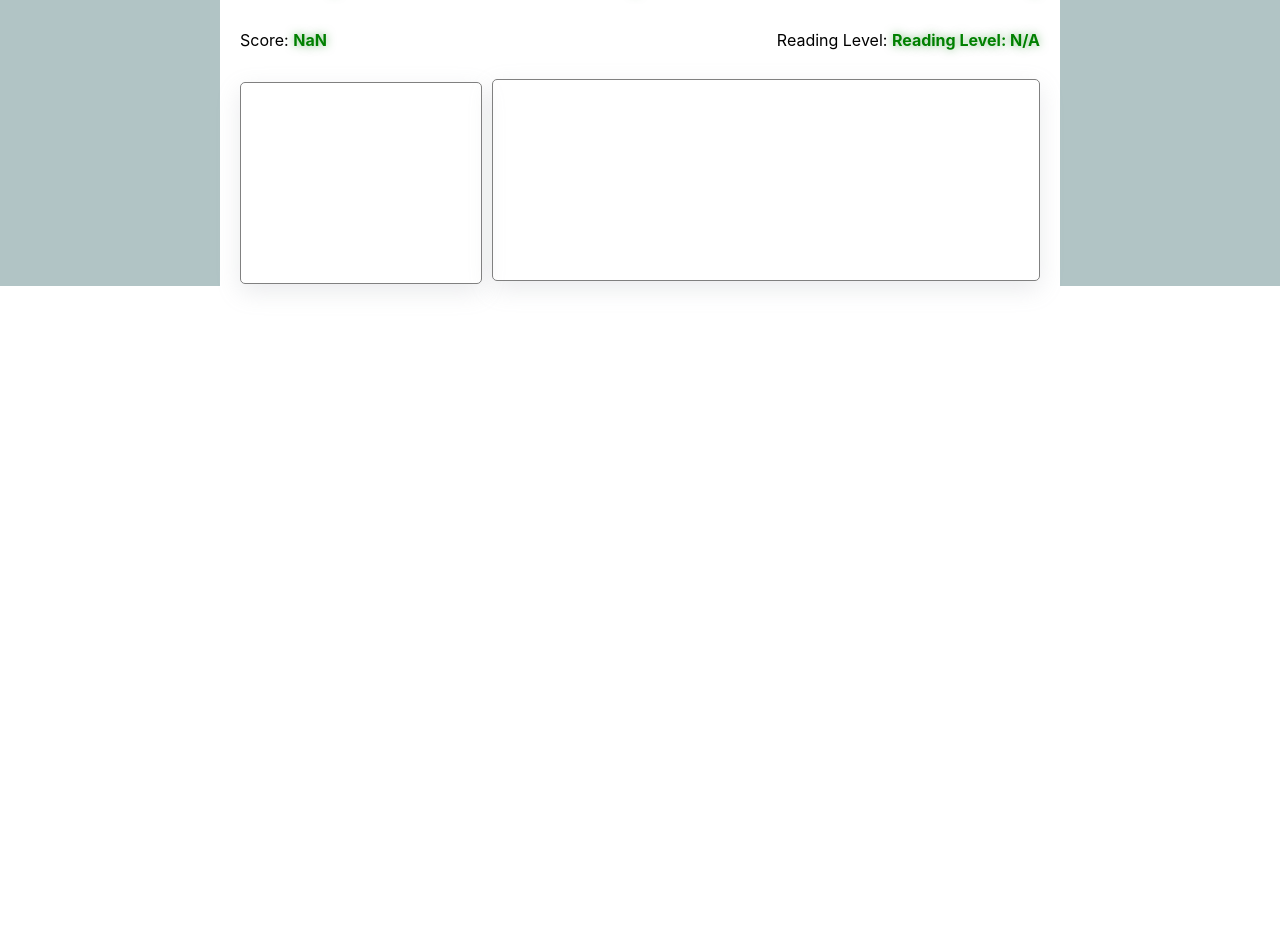
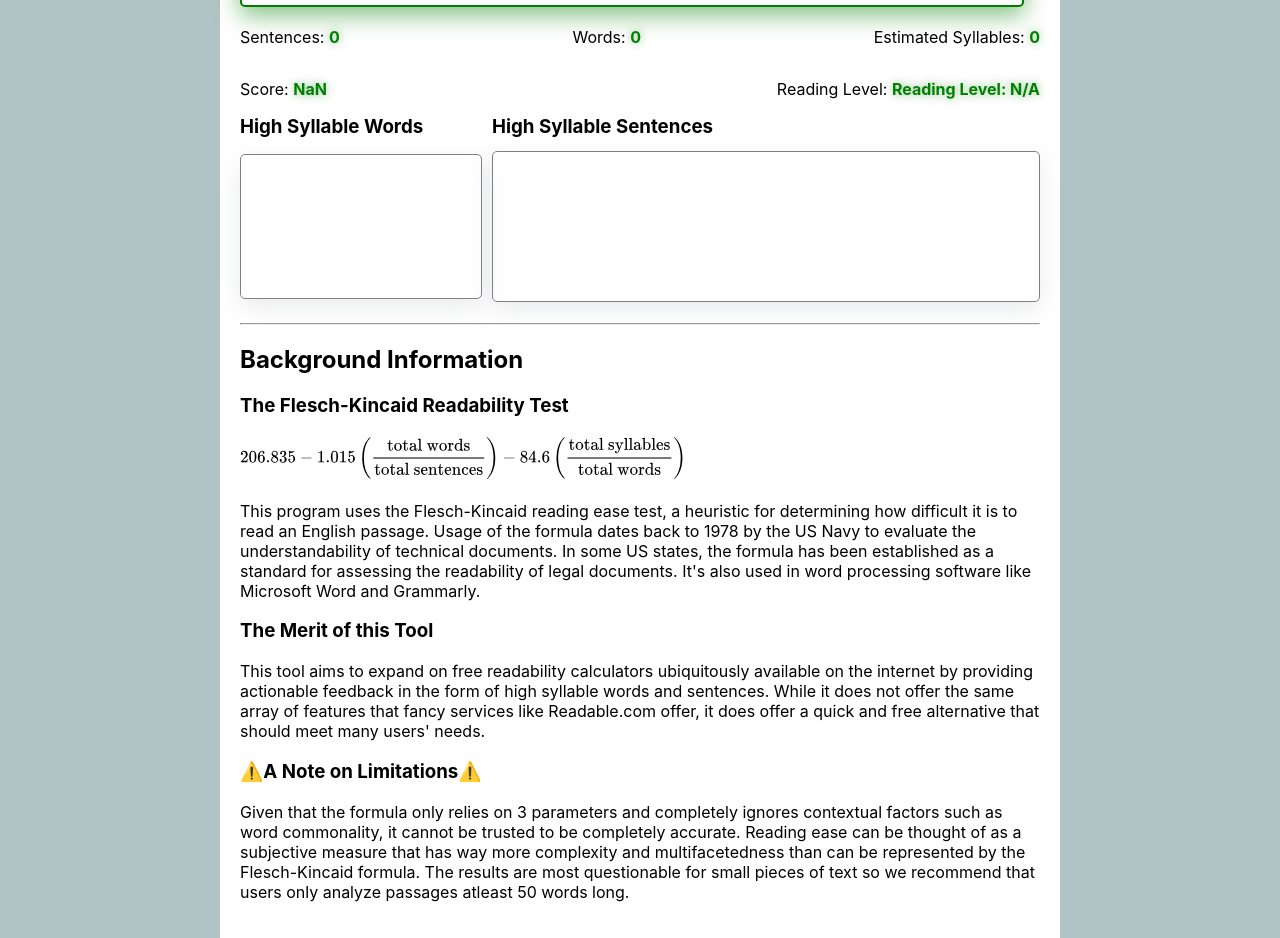
Before and after one commit to rjames187/readability-checker, a React (Create React App) app: page / in a window 1280 px wide. Shown: the part 368-1306 px from the top of the page. Before the commit the page ends 800 px from the top, so only its background shows below. Built offline with nearby package versions, Linux system fonts and the light colour scheme.

Commit message:
write background info content

```diff
--- a/src/App.css
+++ b/src/App.css
@@ -2,6 +2,7 @@
   --r: 0;
   --g: 180;
   --b: 0;
+  scroll-behavior: smooth;
 }
 
 body {
@@ -32,6 +33,7 @@ body {
 }
 
 textarea {
+  margin: 0px;
   border-width: 2px;;
   width: 760px;
   min-height: 200px;
@@ -71,6 +73,19 @@ span.context-color {
   gap: 10px;
 }
 
+.list-title-wrapper {
+  display: flex;
+  flex-direction: column;
+}
+
+.list-title-wrapper:last-child {
+  flex: 1;
+}
+
+.list-title-wrapper > h3 {
+  margin: 0px;
+}
+
 ul {
   overflow: auto;
   border: solid grey 1px;
--- a/src/App.js
+++ b/src/App.js
@@ -3,6 +3,7 @@ import './components/Header';
 import './components/Info';
 import Header from './components/Header';
 import Calc from './components/Calc';
+import Info from './components/Info';
 
 function App() {
   return (
@@ -10,6 +11,7 @@ function App() {
       <div id="content">
         <Header></Header>
         <Calc></Calc>
+        <Info></Info>
       </div>
     </div>
   );
--- a/src/components/Calc.js
+++ b/src/components/Calc.js
@@ -109,12 +109,18 @@ function Calc() {
             <p>Reading Level: <span class="context-color">{getReadingLevel(score)}</span></p>
         </div>
         <div id="hard-lists">
+            <div class="list-title-wrapper">
+                <h3>High Syllable Words</h3>
                 <ul id="hard-words">
                     { hardestWords.map((word) => <li>{word.replace(/[^a-zA-Z-]+/g, "")}</li>) }
                 </ul>
+            </div>
+            <div class="list-title-wrapper">
+                <h3>High Syllable Sentences</h3>
                 <ul id="hard-sentences">
                     { hardestSentences.map((sentence) => <li>{sentence}</li>) }
                 </ul>
+            </div>
         </div>
     </>
   );
--- a/src/components/Header.js
+++ b/src/components/Header.js
@@ -2,9 +2,12 @@ import '../App.css';
 
 function Header() {
   return (
-    <header>
-        <h1>Readability Calculator</h1>
-    </header>
+    <>
+      <header>
+          <h1>Readability Calculator</h1>
+      </header>
+      <h2><a href="#background">#Learn How This Works and Why It's Useful#</a></h2>
+    </>
   );
 }
 
--- a/src/components/Info.js
+++ b/src/components/Info.js
@@ -2,12 +2,31 @@ import '../App.css';
 
 function Info() {
   return (
-    <div id="faq">
-        <button class="accordion">What is readability?</button>
-        <div class="panel">
-          <p>Lorem ipsum...</p>
-        </div>
-      </div>
+    <>
+      <hr></hr>
+      <h2 id="background">Background Information</h2>
+      <h3>The Flesch-Kincaid Readability Test</h3>
+      <img src="fkrt.svg" alt="206.835 - 1.015 * (total words / total sentences) - 84.6 * (total syllables / total words)"/>
+      <p>
+        This program uses the Flesch-Kincaid reading ease test, a heuristic for determining how difficult it is to read an English passage.
+        Usage of the formula dates back to 1978 by the US Navy to evaluate the understandability of technical documents.
+        In some US states, the formula has been established as a standard for assessing the readability of legal documents.
+        It's also used in word processing software like Microsoft Word and Grammarly.
+      </p>
+      <h3>The Merit of this Tool</h3>
+      <p>
+        This tool aims to expand on free readability calculators ubiquitously available on the internet by providing actionable feedback
+        in the form of high syllable words and sentences. While it does not offer the same array of features that fancy services like
+        Readable.com offer, it does offer a quick and free alternative that should meet many users' needs.
+      </p>
+      <h3>⚠️A Note on Limitations⚠️</h3>
+      <p>Given that the formula only relies on 3 parameters and completely ignores contextual factors such as word commonality,
+         it cannot be trusted to be completely accurate. Reading ease can be thought of as a subjective measure that has way
+         more complexity and multifacetedness than can be represented by the Flesch-Kincaid formula.
+         The results are most questionable for small pieces of text so we
+         recommend that users only analyze passages atleast 50 words long.
+      </p>
+    </>
   );
 }
 
```
Also changed, not shown: public/fkrt.svg (added). Lines whose indentation alone changed are shown as unchanged.
